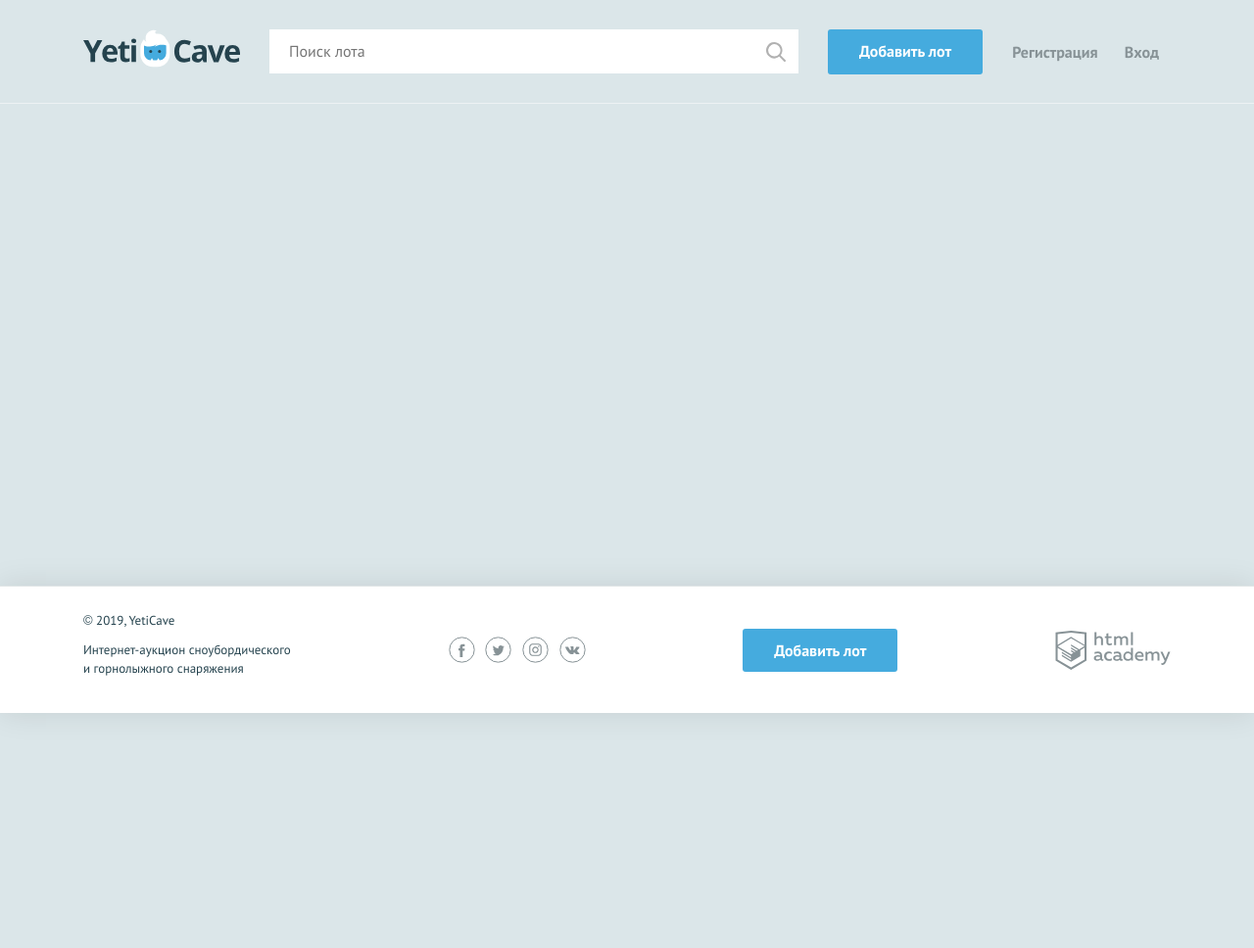
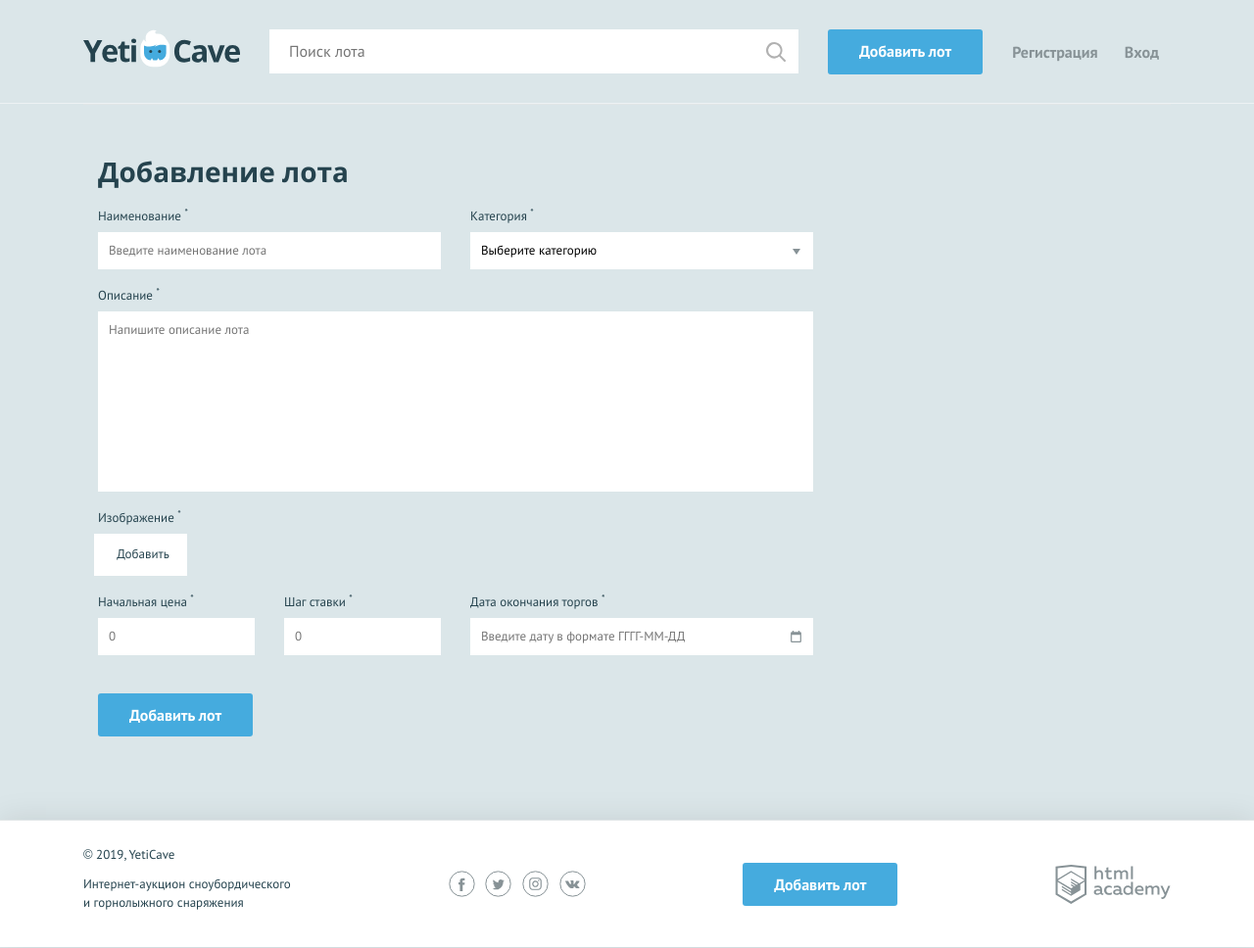
Before and after one commit to Oleg-88/1003737-yeticave-9, a PHP site: page /add in a window 1280 px wide. Shown: the top 968 px of the page at 98% size. Before the commit the page ends 728 px from the top, so only its background shows below. Run offline with PHP 8.4, Linux system fonts and the light colour scheme; data that the repository does not hold is empty.

Commit message:
добавление лота

```diff
--- a/add.php
+++ b/add.php
@@ -66,6 +66,10 @@ if ($_SERVER['REQUEST_METHOD'] === 'POST') {
      $lot_id = mysqli_insert_id($link);
      header("Location: lot.php?id=" . $lot_id);
     }
+} else {
+    $page_content = include_template('add.php', [
+        'categories' => $categories
+    ]);
 }
 
 $layout_content = include_template('layout.php', [
--- a/templates/add.php
+++ b/templates/add.php
@@ -1,5 +1,3 @@
-<?php
-
 <nav class="nav">
      <ul class="nav__list container">
         <?php foreach ($categories as $category): ?>
@@ -21,7 +19,7 @@
         <div class="form__item <?= $classname; ?>">
           <label for="lot-name">Наименование <sup>*</sup></label>
           <input id="lot-name" type="text" name="lot-name" placeholder="Введите наименование лота"
-          value="<?= $value; ?>" required>
+          value="<?= $value; ?>">
           <?php if (isset($errors['name'])): ?>
           <span class="form__error"><?= $errors['name']; ?></span>
           <?php endif; ?>
@@ -48,7 +46,7 @@
       $value = isset($lot['description']) ? $lot['description'] : ""; ?>
       <div class="form__item form__item--wide <?= $classname; ?>">
         <label for="message">Описание <sup>*</sup></label>
-        <textarea id="message" name="message" placeholder="Напишите описание лота" required><?= $value; ?></textarea>
+        <textarea id="message" name="message" placeholder="Напишите описание лота"><?= $value; ?></textarea>
         <?php if (isset($errors['description'])): ?>
         <span class="form__error"><?= $errors['description']; ?></span>
         <?php endif; ?>
@@ -59,7 +57,7 @@
       <div class="form__item form__item--file <?= $classname; ?>">
         <label>Изображение <sup>*</sup></label>
         <div class="form__input-file">
-          <input class="visually-hidden" type="file" id="lot-img" value="<?= $value; ?> required">
+          <input class="visually-hidden" type="file" id="lot-img" value="<?= $value; ?>">
           <label for="lot-img">
             Добавить
           </label>
@@ -75,7 +73,7 @@
       $value = isset($lot['price']) ? $lot['price'] : ""; ?>
         <div class="form__item form__item--small <?= $classname; ?>">
           <label for="lot-rate">Начальная цена <sup>*</sup></label>
-          <input id="lot-rate" type="text" name="lot-rate" placeholder="0" value="<?= $value; ?> required>
+          <input id="lot-rate" type="text" name="lot-rate" placeholder="0" value="<?= $value; ?>">
           <?php if (isset($errors['price'])): ?>
             <span class="form__error"><?= $errors['price']; ?></span>
           <?php endif; ?>
@@ -85,7 +83,7 @@
       $value = isset($lot['bet_step']) ? $lot['bet_step'] : ""; ?>
         <div class="form__item form__item--small <?= $classname; ?>">
           <label for="lot-step">Шаг ставки <sup>*</sup></label>
-          <input id="lot-step" type="text" name="lot-step" placeholder="0" value="<?= $value; ?> required>
+          <input id="lot-step" type="text" name="lot-step" placeholder="0" value="<?= $value; ?>">
           <?php if (isset($errors['bet_step'])): ?>
             <span class="form__error"><?= $errors['bet_step']; ?></span>
           <?php endif; ?>
@@ -96,7 +94,7 @@
         <div class="form__item <?= $classname; ?>">
           <label for="lot-date">Дата окончания торгов <sup>*</sup></label>
           <input class="form__input-date" id="lot-date" type="text" name="lot-date"
-            placeholder="Введите дату в формате ГГГГ-ММ-ДД" value="<?= $value; ?> required>
+            placeholder="Введите дату в формате ГГГГ-ММ-ДД" value="<?= $value; ?>">
           <?php if (isset($errors['end_date'])): ?>
             <span class="form__error"><?= $errors['end_date']; ?></span>
           <?php endif; ?>
--- a/templates/layout.php
+++ b/templates/layout.php
@@ -19,7 +19,7 @@
                 <input type="search" name="search" placeholder="Поиск лота">
                 <input class="main-header__search-btn" type="submit" name="find" value="Найти">
             </form>
-            <a class="main-header__add-lot button" href="/add.php">Добавить лот</a>
+            <a class="main-header__add-lot button" href="add.php">Добавить лот</a>
 
 
             <nav class="user-menu">
```
